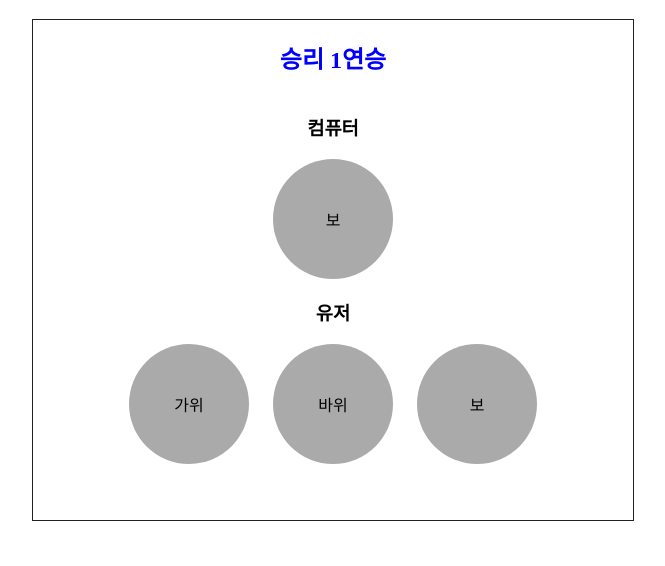
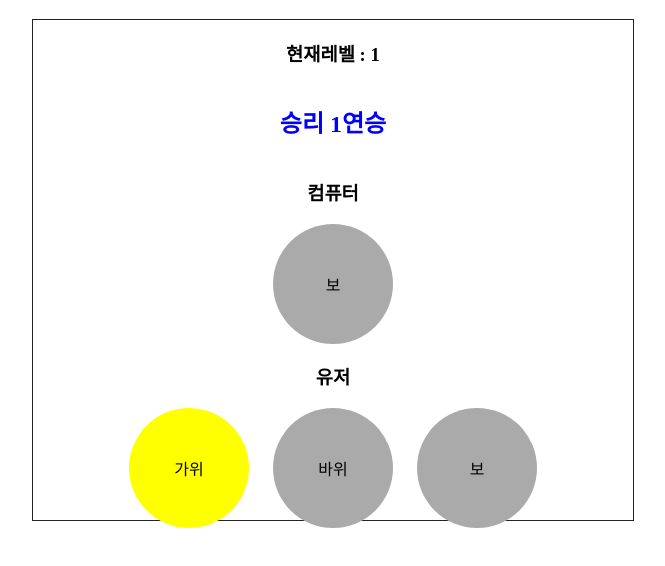
Before and after one commit to venty1993/2407-WEB3, a plain HTML site: page day11/가위바위보gui.html in a window 1280 px wide. Both pictures are taken after a click on the element "가위". Shown: the part 78-644 px from the top of the page, without its empty margins (307-972 px from the left). Drawn offline with Linux system fonts and the light colour scheme.

Commit message:
Update 가위바위보gui.html

```diff
--- a/day11/가위바위보gui.html
+++ b/day11/가위바위보gui.html
@@ -43,6 +43,10 @@
 <body>
     <h1>가위바위보</h1>
     <div class="container">
+        <h3>
+            <span>현재레벨 : </span>
+            <span class="now-level"></span>
+        </h3>
         <h2 class="winning-streak">0연승</h2>
         <div class="com">
             <h3>컴퓨터</h3>
@@ -73,18 +77,29 @@
         const boardContainer = document.querySelector('.board-container');
         // const userBoards = document.querySelectorAll('.board-container > .board')
 
+        const nowLevel = document.querySelector('.now-level');
+
+
         let 연승스택 = 0 ;
+        let level = 1;
+        const levelDesign = [3,5,7,9];
+
+        nowLevel.innerText = level
 
         const table = ['가위','바위','보']
 
         for(let i = 0 ; i < boardContainer.childElementCount; i ++ ){
-
-
             boardContainer.children[i].addEventListener('click', ()=> {
                 const user = i;
                 const computer = parseInt(Math.random()*3);
 
                 comBoard.innerText = table[computer]
+
+                for(let i = 0 ; i < boardContainer.childElementCount ; i ++) {
+                    boardContainer.children[i].style.backgroundColor = '#aaa'
+                }
+
+                boardContainer.children[i].style.backgroundColor = `yellow`
 
                 if(user === computer) {
                     winningStreak.innerText = '무승부'
@@ -99,10 +114,15 @@
                     winningStreak.innerText = '패배'
                 }
 
-                if(연승스택 === 3) {
+                if(연승스택 === levelDesign[level-1]) {
+                    연승스택 = 0;
                     winningStreak.innerText = '게임 클리어!'
+                    level++;
+                    nowLevel.innerText = level
+
                 }else {
-                    winningStreak.innerText =  winningStreak.innerText + ` ${연승스택}연승`
+                    // winningStreak.innerText   =  winningStreak.innerText + ` ${연승스택}연승`
+                    winningStreak.innerText += ` ${연승스택}연승`
                 }
 
             })
```
